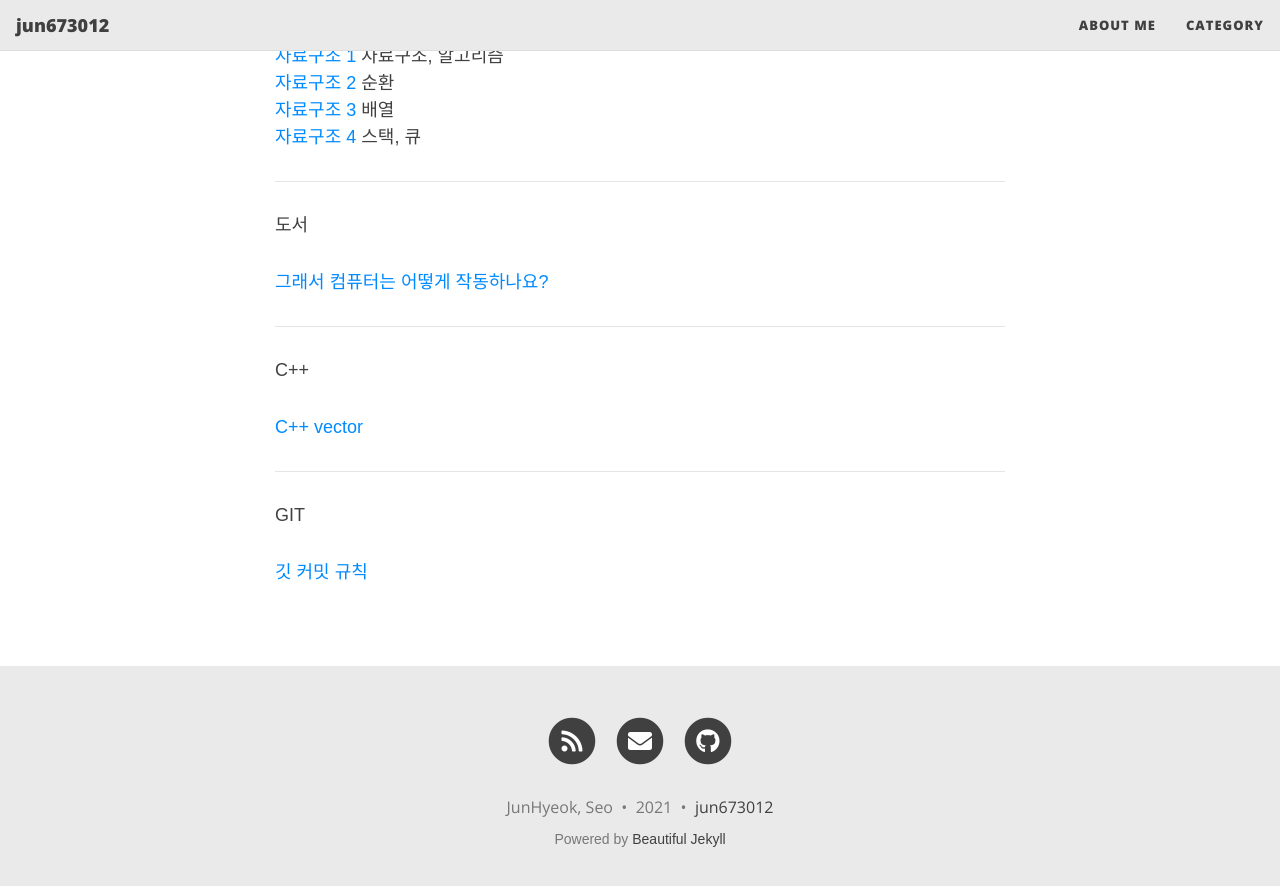
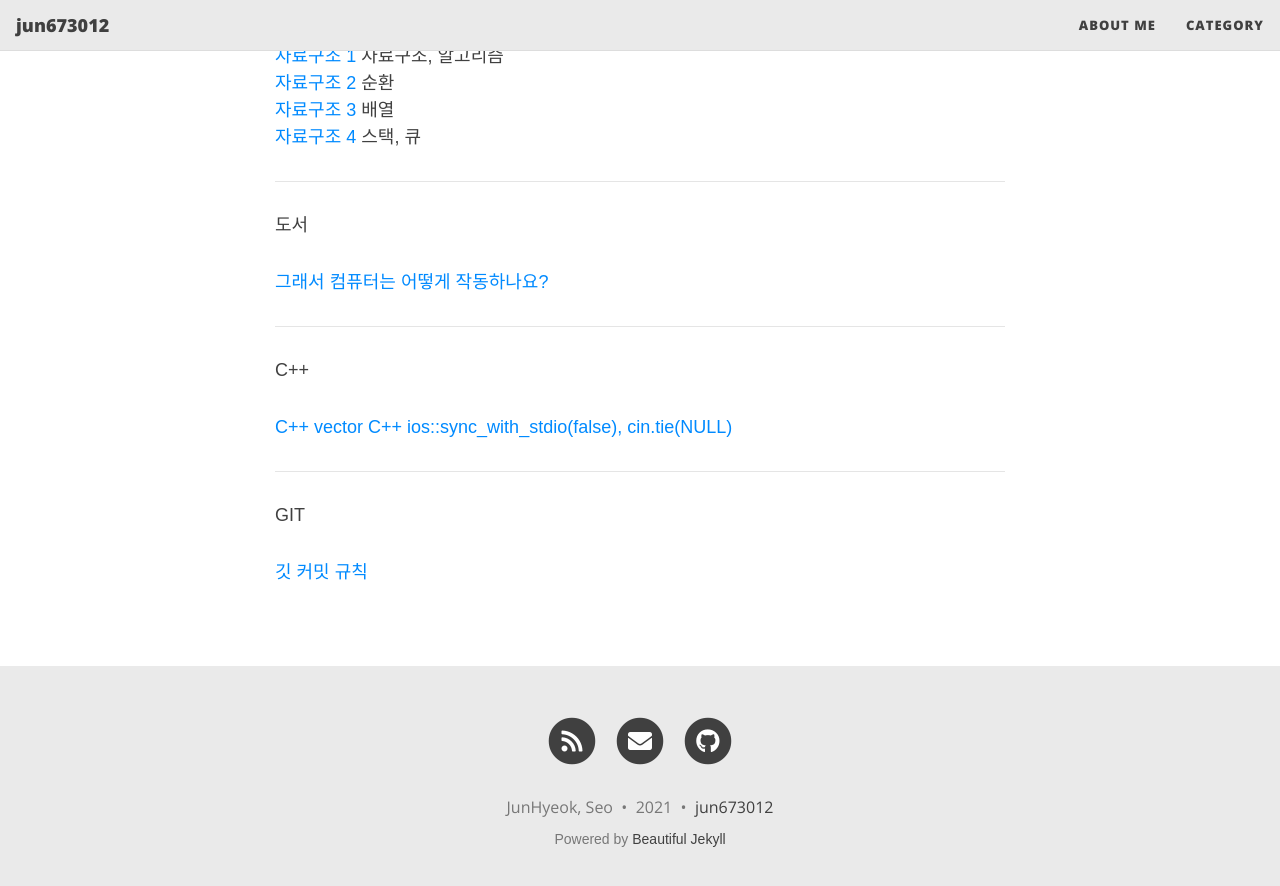
Before and after one commit to jun673012/jun673012.github.io, a Jekyll site: the page built from category.md, in a window 1280 px wide and 900 px high, scrolled down 506 px. Shown: the top 886 px of the window. Built offline with Jekyll 4.4.1, drawn with Linux system fonts in a browser that asks for light colours; nearby versions of some CDN libraries; some web fonts are replaced.

Commit message:
문서: ios::sync_with_stdio(false), cin.tie(NULL) 추가

```diff
--- a/category.md
+++ b/category.md
@@ -35,6 +35,7 @@ C++
 
 
 [C++ vector](_posts/2021-01-06-c++-vertor-1.md)
+[C++ ios::sync_with_stdio(false), cin.tie(NULL)](_posts/2021-01-12-ios::sync_with_stdio(false), cin.tie(NULL).md)
 
 ------
 
```
